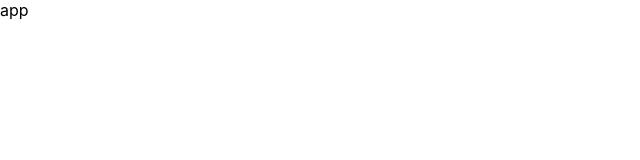
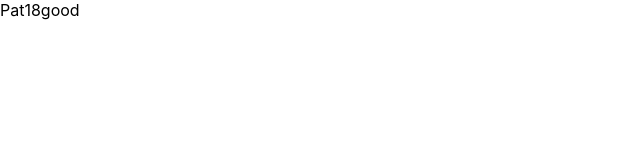
Before and after one commit to clyczar/react_learning, a React (Create React App) app: page / in a window 1280 px wide. Shown: the top 160 px of the page, without its empty margins (0-640 px from the left). Built offline with nearby package versions, Linux system fonts and the light colour scheme.

Commit message:
try to use {}

```diff
--- a/src/App.js
+++ b/src/App.js
@@ -1,7 +1,15 @@
+
+const name = 'Pat'
+const gerAge = () =>{
+  return 18
+}
+const flag = true
 function App() {
   return (
     <div className="App">
-      app
+      {name}
+      {gerAge()}
+      {flag? 'good':'bad'}
     </div>
   );
 }
```
